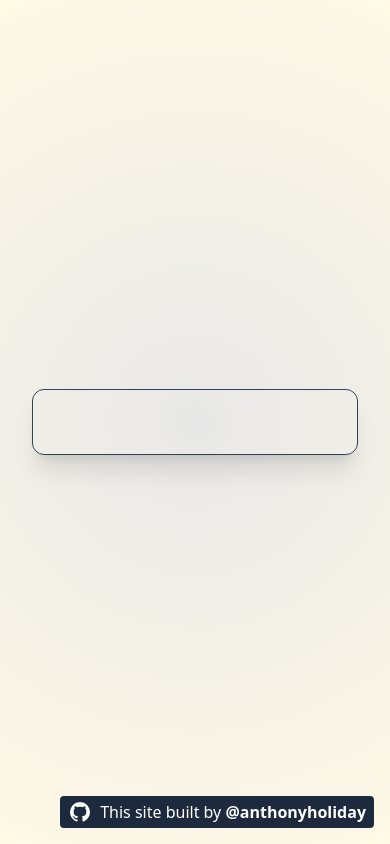
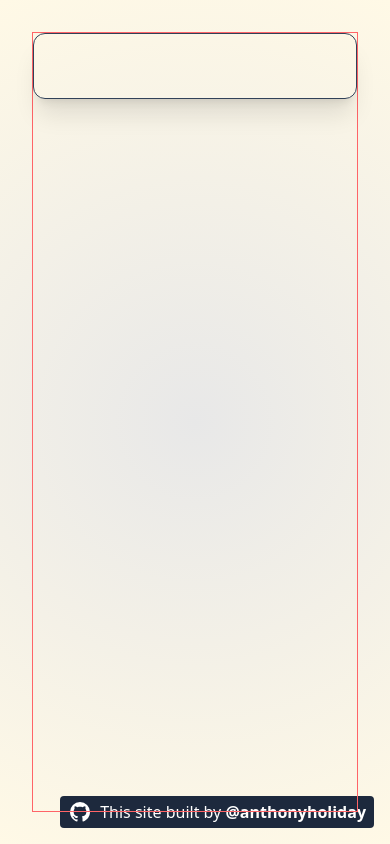
Before and after one commit to anthonyholiday/react-weather-app, a React (Vite) app: page / in a window 390 px wide. Built offline with nearby package versions, Linux system fonts and the light colour scheme; no server answers.

Commit message:
worked with spacing for mobile and desktop. Changed the body flexbox

```diff
--- a/src/App.jsx
+++ b/src/App.jsx
@@ -58,10 +58,10 @@ function App() {
   return (
     <>
     <Tag handle="@anthonyholiday" bgColor="bg-slate-800" textColor="text-white" link="https://github.com/anthonyholiday"/>
-    <section className="App h-full lg:flex lg:flex-col items-center">
+    <section className="App h-full lg:flex lg:flex-col place-items-center justify-center border border-red-400">
       <main
         ref={cardRef}
-        className="p-8 lg:p-16 rounded-xl lg:w-236 w-full h-full border border-slate-700 shadow-xl transform-3d transition ease-in duration-200 hover:border-slate-400 hover:scale-101 hover:shadow-2xl"
+        className="p-8 lg:p-16 rounded-xl lg:w-236 w-full border border-slate-700 shadow-xl transform-3d transition ease-in duration-200 hover:border-slate-400 hover:scale-101 hover:shadow-2xl"
         id="weather-card">
         {error && <p className="error">Error: {error}</p>}
         {data && (
--- a/src/index.css
+++ b/src/index.css
@@ -18,7 +18,7 @@
 body {
   margin: 0;
   display: flex;
-  place-items: center;
+  place-items: stretch;
   min-width: 100vw;
   min-height: 100vh;
 }
```
